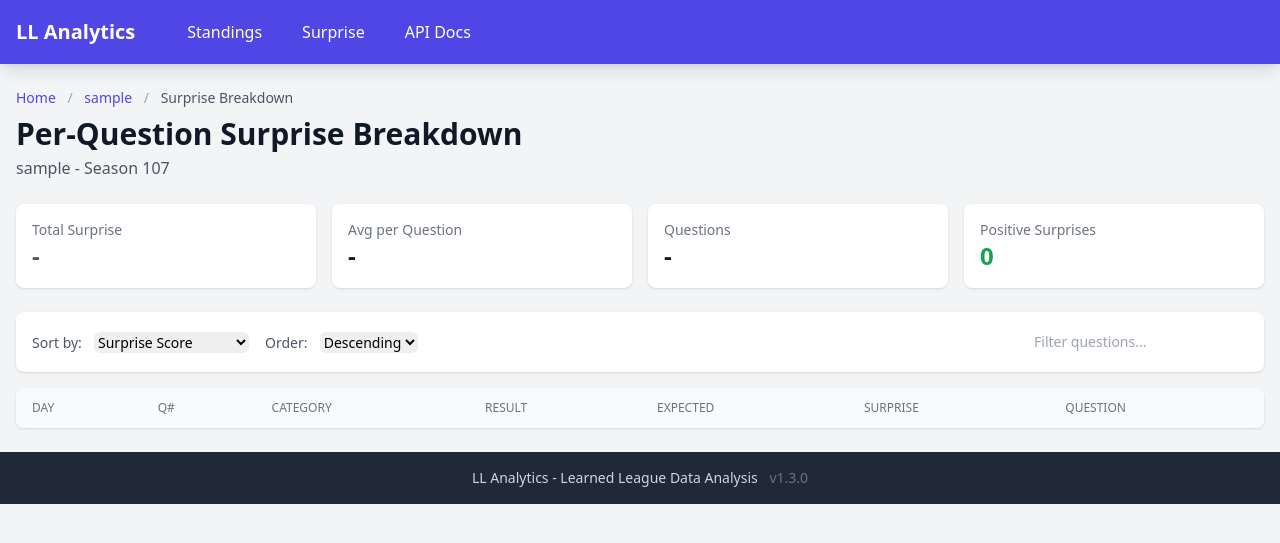
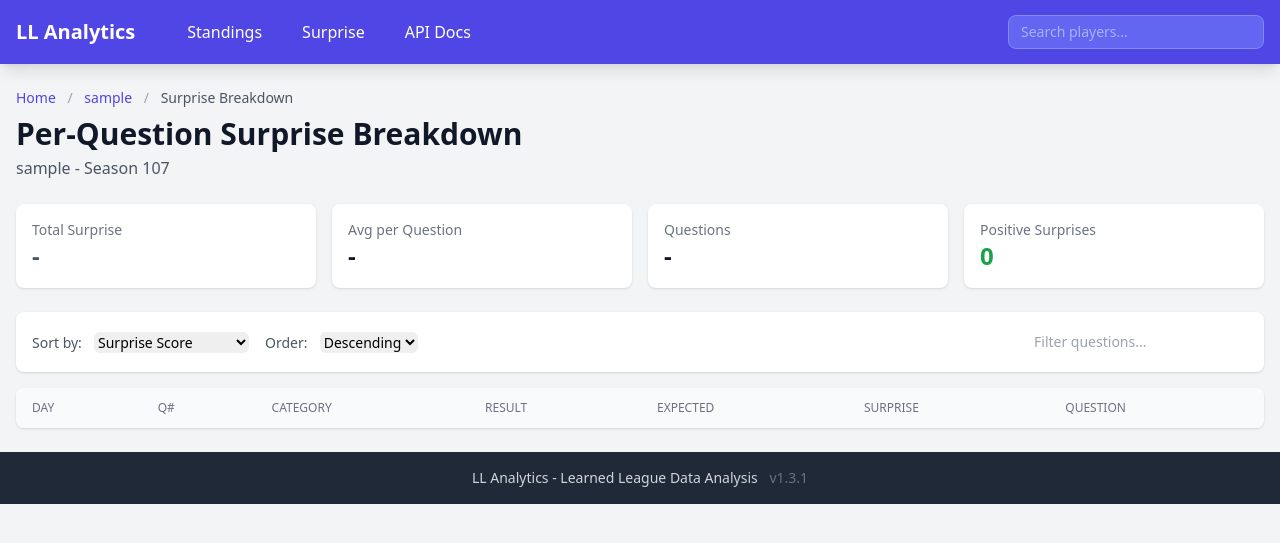
Before and after one commit to JanSchlupp/ll-analytics, a FastAPI app: a page that uses ll_analytics/static/templates/base.html in a window 1280 px wide. Shown: the top 543 px of the page. Run offline with FastAPI, Linux system fonts and the light colour scheme; data comes from the database, SQL or seed files in the repository; lists and menus that the app fills with data are empty; some libraries are stand-ins or nearby versions.

Commit message:
v1.3.1: Add player search with autocomplete
- Add /api/players/search/autocomplete endpoint for fast player lookup
- Add search box in navigation bar with keyboard support (arrows, enter, escape)
- Autocomplete shows results as you type (debounced)
- Prioritizes prefix matches over substring matches

Co-Authored-By: Claude Opus 4.5 <noreply@anthropic.com>

```diff
--- a/ll_analytics/static/js/app.js
+++ b/ll_analytics/static/js/app.js
@@ -233,6 +233,58 @@ window.LLComponents = {
     },
 };
 
+// Global player search component for navbar
+function playerSearch() {
+    return {
+        query: '',
+        results: [],
+        loading: false,
+        showResults: false,
+        selectedIndex: -1,
+
+        async search() {
+            if (this.query.length < 1) {
+                this.results = [];
+                this.showResults = false;
+                return;
+            }
+
+            this.loading = true;
+            try {
+                const response = await fetch(`/api/players/search/autocomplete?q=${encodeURIComponent(this.query)}`);
+                const data = await response.json();
+                this.results = data.results;
+                this.showResults = this.results.length > 0;
+                this.selectedIndex = -1;
+            } catch (err) {
+                console.error('Search failed:', err);
+            } finally {
+                this.loading = false;
+            }
+        },
+
+        goToFirst() {
+            if (this.results.length > 0) {
+                const target = this.selectedIndex >= 0 ? this.results[this.selectedIndex] : this.results[0];
+                window.location.href = `/player/${target}`;
+            }
+        },
+
+        selectNext() {
+            if (this.results.length > 0) {
+                this.selectedIndex = (this.selectedIndex + 1) % this.results.length;
+            }
+        },
+
+        selectPrev() {
+            if (this.results.length > 0) {
+                this.selectedIndex = this.selectedIndex <= 0 ? this.results.length - 1 : this.selectedIndex - 1;
+            }
+        }
+    };
+}
+
 // Export for use in templates
 window.API = API;
 window.Utils = Utils;
+window.playerSearch = playerSearch;
--- a/ll_analytics/static/templates/base.html
+++ b/ll_analytics/static/templates/base.html
@@ -34,6 +34,40 @@
                         <a href="/docs" class="px-3 py-2 rounded hover:bg-indigo-700">API Docs</a>
                     </div>
                 </div>
+                <!-- Player Search -->
+                <div class="flex items-center" x-data="playerSearch()">
+                    <div class="relative">
+                        <input type="text"
+                               x-model="query"
+                               @input.debounce.200ms="search()"
+                               @focus="showResults = query.length > 0 && results.length > 0"
+                               @keydown.escape="showResults = false"
+                               @keydown.enter="goToFirst()"
+                               @keydown.arrow-down.prevent="selectNext()"
+                               @keydown.arrow-up.prevent="selectPrev()"
+                               placeholder="Search players..."
+                               class="w-48 md:w-64 px-3 py-1.5 rounded-lg bg-indigo-500 text-white placeholder-indigo-300 border border-indigo-400 focus:outline-none focus:ring-2 focus:ring-white focus:border-transparent text-sm">
+                        <!-- Results dropdown -->
+                        <div x-show="showResults && results.length > 0"
+                             x-cloak
+                             @click.outside="showResults = false"
+                             class="absolute right-0 mt-1 w-full bg-white rounded-lg shadow-lg z-50 max-h-64 overflow-y-auto">
+                            <template x-for="(player, index) in results" :key="player">
+                                <a :href="'/player/' + player"
+                                   class="block px-4 py-2 text-gray-800 hover:bg-indigo-100 text-sm"
+                                   :class="{ 'bg-indigo-50': index === selectedIndex }"
+                                   @mouseenter="selectedIndex = index"
+                                   x-text="player"></a>
+                            </template>
+                        </div>
+                        <!-- No results message -->
+                        <div x-show="showResults && query.length >= 2 && results.length === 0 && !loading"
+                             x-cloak
+                             class="absolute right-0 mt-1 w-full bg-white rounded-lg shadow-lg z-50 px-4 py-2 text-gray-500 text-sm">
+                            No players found
+                        </div>
+                    </div>
+                </div>
             </div>
         </div>
     </nav>
@@ -47,7 +81,7 @@
     <footer class="bg-gray-800 text-gray-300 py-4 mt-auto">
         <div class="max-w-7xl mx-auto px-4 text-center text-sm">
             LL Analytics - Learned League Data Analysis
-            <span class="text-gray-500 ml-2">v1.3.0</span>
+            <span class="text-gray-500 ml-2">v1.3.1</span>
         </div>
     </footer>
 
```
Also changed, not shown: ll_analytics/api/routes/players.py (+29 -0 lines).
